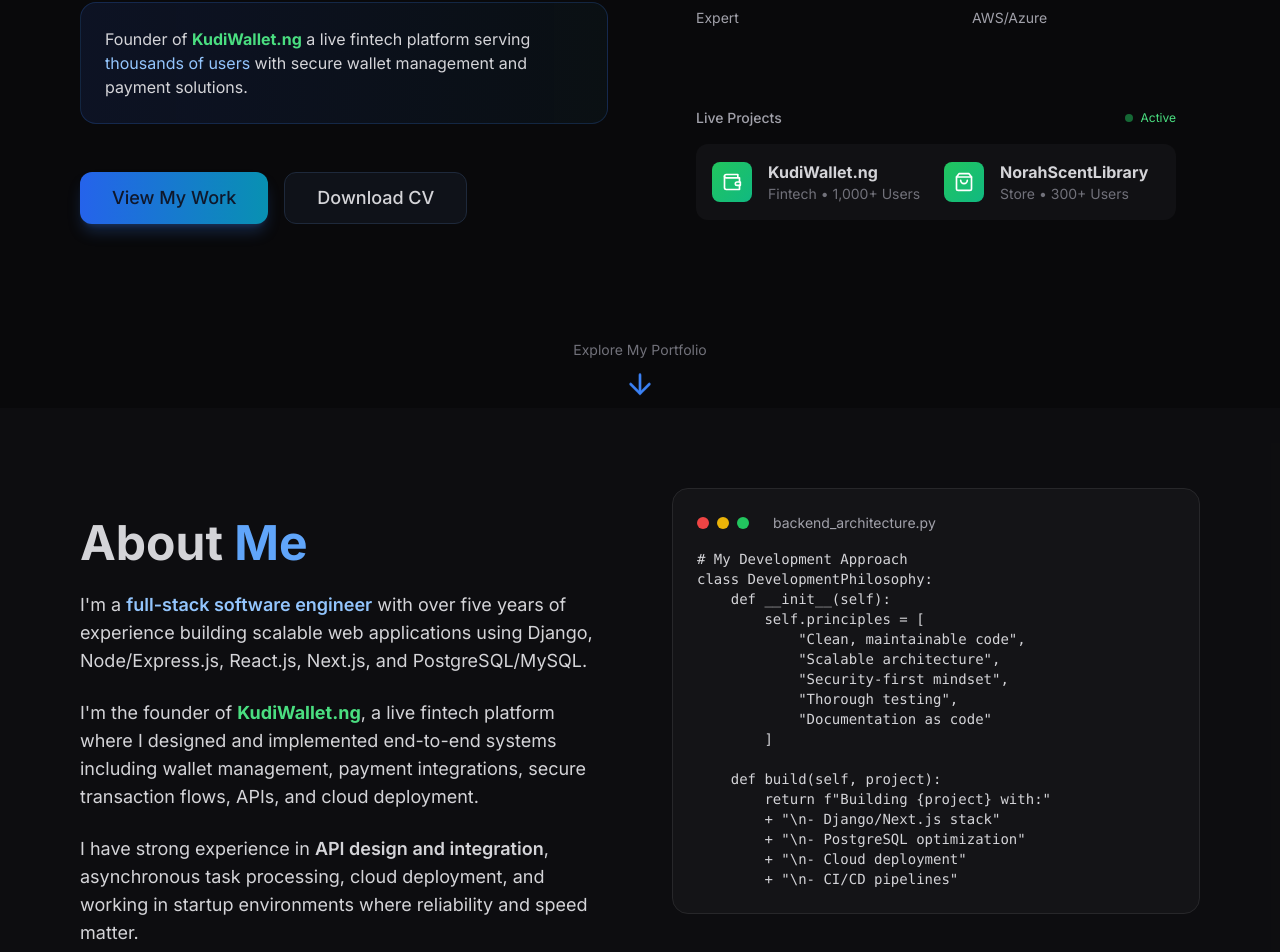
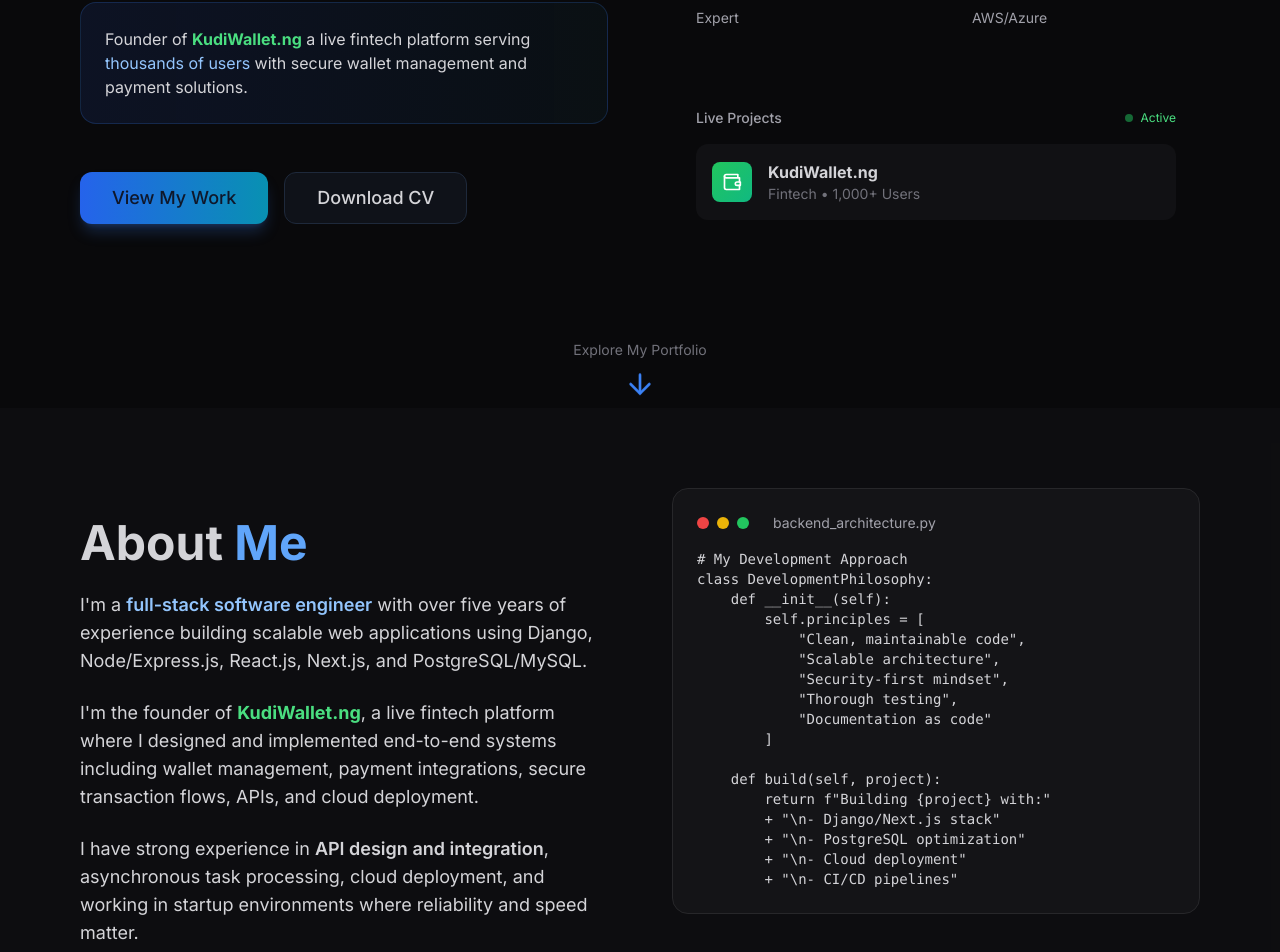
Before and after one commit to its-jedu/myportfolio, a Next.js app: page / in a window 1280 px wide. Shown: the part 828-1780 px from the top of the page. Built offline with nearby package versions, Linux system fonts and the light colour scheme.

Commit message:
Portfolio ready for deployment

```diff
--- a/src/components/hero.tsx
+++ b/src/components/hero.tsx
@@ -149,13 +149,13 @@
                     <div className="font-bold text-sm md:text-base truncate">KudiWallet.ng</div>
                     <div className="text-xs md:text-sm text-zinc-500 truncate">Fintech • 1,000+ Users</div>
                   </div>
-                  <div className="w-8 h-8 md:w-10 md:h-10 bg-gradient-to-br from-green-500 to-emerald-500 rounded-lg flex items-center justify-center flex-shrink-0">
+                  {/* <div className="w-8 h-8 md:w-10 md:h-10 bg-gradient-to-br from-green-500 to-emerald-500 rounded-lg flex items-center justify-center flex-shrink-0">
                     <ShoppingBag className="w-4 h-4 md:w-5 md:h-5 text-white" />
                   </div>
                   <div className="flex-1 min-w-0">
                     <div className="font-bold text-sm md:text-base truncate">NorahScentLibrary</div>
                     <div className="text-xs md:text-sm text-zinc-500 truncate">Store • 300+ Users</div>
-                  </div>
+                  </div> */}
                 </div>
               </div>
 
```
